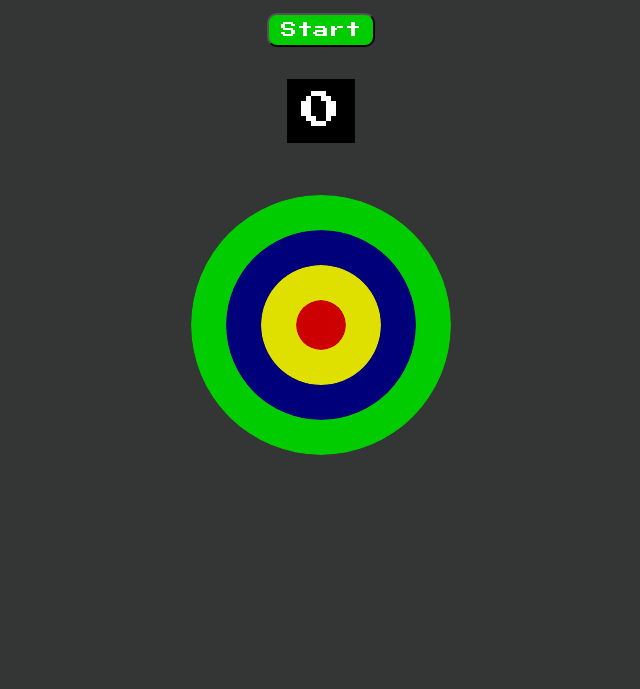
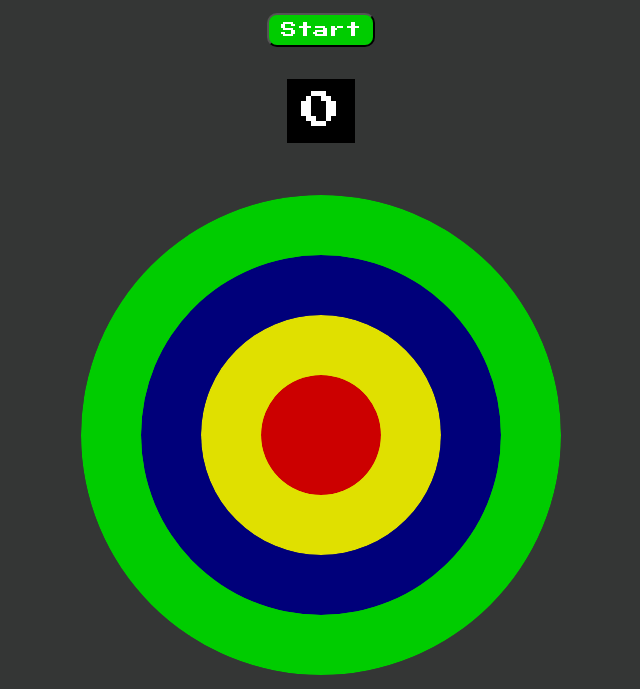
Before and after one commit to JamesBracken/Simon-memory-game, a website built with Vite: page simon/index.html in a window 1280 px wide. Shown: the part 111-800 px from the top of the page, without its empty margins (319-959 px from the left). Built offline with nearby package versions, Linux system fonts and the light colour scheme; a web font is replaced by a local one.

Commit message:
Style(main.scss): game circles responsiveness

```diff
--- a/simon/src/styles/7-1-architecture-guide.txt
+++ b/simon/src/styles/7-1-architecture-guide.txt
@@ -13,9 +13,11 @@ base
 - Reset, typography, normalize
 components
 - Button, card, navbar, modal, etc.
-layout
+layout  (In this instance a layout folder was not necessary as
+bootstrap is already taking care of this)
 - Grid, header, footer, nav
-pages
+pages ( As this is a 1 page project there is no need for a pages
+folder )
 - Page specific styles product, blog, login, signup
 themes
 - Theme files like dark.scss or light.scss
--- a/simon/src/styles/abstracts/_mixins.scss
+++ b/simon/src/styles/abstracts/_mixins.scss
@@ -24,7 +24,7 @@ $lg: 992px; // landscape tablets / laptops
 }
 
 @mixin medium-screen() {
-    @media only screen and (min-width:($md + 1px)) and (max-width:$lg) {
+    @media only screen and (min-width:$md) and (max-width:$lg) {
         @content;
     }
 }
--- a/simon/src/styles/main.scss
+++ b/simon/src/styles/main.scss
@@ -15,6 +15,18 @@ body {
     width: 300px;
     height: 300px;
 
+    @include mixins.small-screen() {
+        margin-top: 60px;
+    }
+
+    @include mixins.medium-screen() {
+        margin-top: 90px;
+    }
+
+    @include mixins.large-screen() {
+        margin-top: 110px;
+    }
+
     &__circle {
 
         @include mixins.center-circle;
@@ -24,6 +36,21 @@ body {
             width: 50px;
             height: 50px;
             z-index: 10;
+
+            @include mixins.small-screen() {
+                width: 80px;
+                height: 80px;
+            }
+
+            @include mixins.medium-screen() {
+                width: 110px;
+                height: 110px;
+            }
+
+            @include mixins.large-screen() {
+                width: 120px;
+                height: 120px;
+            }
         }
 
         &--medium {
@@ -31,6 +58,21 @@ body {
             width: 120px;
             height: 120px;
             z-index: 9;
+
+            @include mixins.small-screen() {
+                width: 160px;
+                height: 160px;
+            }
+
+            @include mixins.medium-screen() {
+                width: 220px;
+                height: 220px;
+            }
+
+            @include mixins.large-screen() {
+                width: 240px;
+                height: 240px;
+            }
         }
 
         &--large {
@@ -38,6 +80,21 @@ body {
             width: 190px;
             height: 190px;
             z-index: 8;
+
+            @include mixins.small-screen() {
+                width: 240px;
+                height: 240px;
+            }
+
+            @include mixins.medium-screen() {
+                width: 330px;
+                height: 330px;
+            }
+
+            @include mixins.large-screen() {
+                width: 360px;
+                height: 360px;
+            }
         }
 
         &--xlarge {
@@ -45,6 +102,21 @@ body {
             width: 260px;
             height: 260px;
             z-index: 7;
+
+            @include mixins.small-screen() {
+                width: 320px;
+                height: 320px;
+            }
+
+            @include mixins.medium-screen() {
+                width: 440px;
+                height: 440px;
+            }
+
+            @include mixins.large-screen() {
+                width: 480px;
+                height: 480px;
+            }
         }
 
         &--shape {
```
